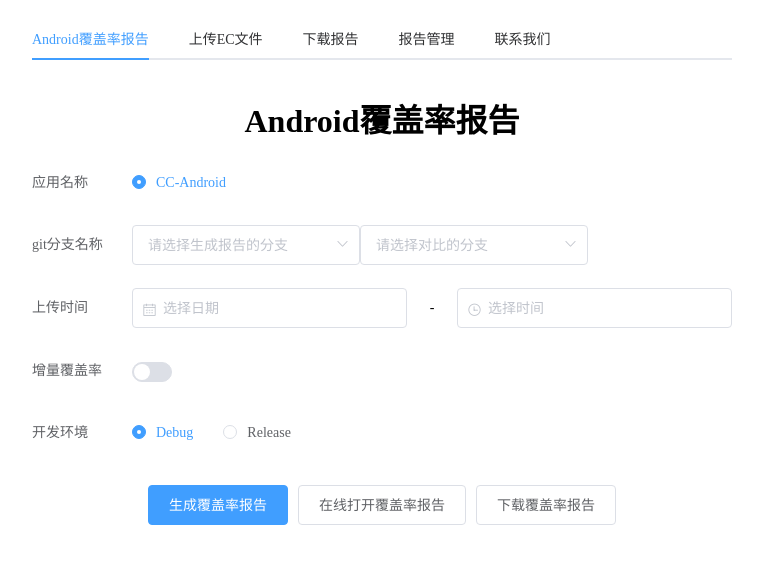
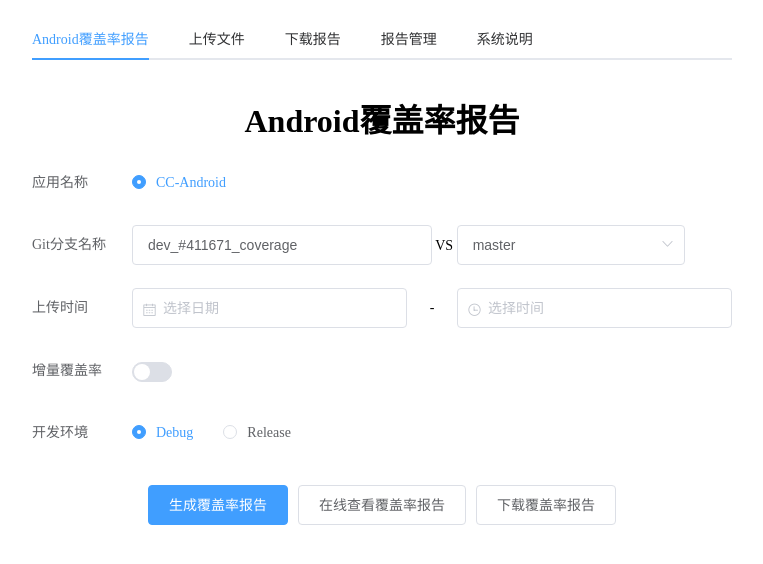
Before and after one commit to duqian291902259/WebVue, a Vue app: page / in a window 1280 px wide. Shown: the top 564 px of the page, without its empty margins (258-1021 px from the left). Built offline with nearby package versions, Linux system fonts and the light colour scheme.

Commit message:
完善前端页面和逻辑

```diff
--- a/src/App.vue
+++ b/src/App.vue
@@ -4,12 +4,12 @@
       <el-tab-pane label="Android覆盖率报告" name="first">
         <report></report>
       </el-tab-pane>
-      <el-tab-pane label="上传EC文件" name="second">
+      <el-tab-pane label="上传文件" name="second">
          <upload/>
       </el-tab-pane>
       <el-tab-pane label="下载报告" name="third"><download/></el-tab-pane>
       <el-tab-pane label="报告管理" name="fourth">报告管理</el-tab-pane>
-      <el-tab-pane label="联系我们" name="fifth">duqian2010@gmail.com</el-tab-pane>
+      <el-tab-pane label="系统说明" name="fifth">系统待完善，Dev by 杜小菜，duqian2010@gmail.com</el-tab-pane>
     </el-tabs>
   </div>
 </template>
--- a/src/components/download.vue
+++ b/src/components/download.vue
@@ -1,12 +1,10 @@
 <template>
   <div>
-    <h1 style="text-align: center">下载覆盖率报告文件</h1>
+    <h1 style="text-align: center">覆盖率报告文件列表</h1>
 
     <el-button style="text-align: center" @click="download" >下载覆盖率报告文件</el-button>
 
-    <button @click="downFile">coverage.ec</button>
-
-    <!-- <a style="text-align: center;margin-top:20px;float:left;" herf="http://127.0.0.1:8090/download?path=download/cc-android/3.8.1/coverage.ec">coverage.ec</a> -->
+    <button @click="downFile">coverage</button>
   </div>
 </template>
 
@@ -18,7 +16,7 @@ export default {
   },
   methods: {
     download() {
-      window.open("http://127.0.0.1:8090/download/android/3.8.1/coverage.ec");
+      window.open("http://127.0.0.1:8090/temp/cc-start-coverage.rar");
     },
 
     downFile() {
--- a/src/components/report.vue
+++ b/src/components/report.vue
@@ -7,12 +7,23 @@
           <el-radio label="CC-Android"></el-radio>
         </el-radio-group>
       </el-form-item>
-      <el-form-item label="git分支名称">
-        <el-select v-model="form.branch" placeholder="请选择生成报告的分支">
+      <el-form-item label="Git分支名称">
+        <!-- <el-select v-model="form.branch" placeholder="请选择生成报告的分支">
           <el-option label="master" value="master"></el-option>
           <el-option label="dev" value="dev"></el-option>
-        </el-select>
+        </el-select> -->
+        <el-input
+          v-model="form.branch"
+          style="width: 300px"
+          placeholder="请填写覆盖率报告对应的分支名称"
+        >
+        </el-input>
+        <span style="width: 50px"> VS </span>
         <el-select v-model="form.base_branch" placeholder="请选择对比的分支">
+          <el-option
+            label="请选择对比的分支"
+            value="请选择对比的分支"
+          ></el-option>
           <el-option label="master" value="master"></el-option>
           <el-option label="dev" value="dev"></el-option>
         </el-select>
@@ -51,10 +62,10 @@
         </el-radio-group>
       </el-form-item>
 
-      <div style="text-align: center">
+      <div style="text-align: center; margin: 10px">
         <el-button type="primary" @click="onSubmit">生成覆盖率报告</el-button>
-        <el-button  @click="openReport">在线打开覆盖率报告</el-button>
-        <el-button style="margin-top: 10px">下载覆盖率报告</el-button>
+        <el-button @click="openReport">在线查看覆盖率报告</el-button>
+        <el-button @click="downloadReport" style="margin-top: 10px">下载覆盖率报告</el-button>
       </div>
 
       <el-form-item label="提示信息" v-if="form.desc">
@@ -65,18 +76,18 @@
 </template>
 
 <script>
-import {requestGet, requestPost} from '../utils/fetch'
+import { requestGet, requestPost } from "../utils/fetch";
 export default {
   data: function () {
     return {
       form: {
         appName: "CC-Android",
-        //branch: "",
-        //base_branch: "master",
+        branch: "dev_#411671_coverage",
+        base_branch: "master",
         date1: "",
         date2: "",
         incremental: false,
-        env: 'Debug',
+        env: "Debug",
         desc: "",
       },
     };
@@ -84,11 +95,19 @@ export default {
   methods: {
     onSubmit() {
       console.warn(this.form);
-      requestGet('http://127.0.0.1:8090/user/test', this.form).then((res)=>{
-        console.warn(res)
-      }).catch(error=>{
-        console.error(error)
-      })
+      requestGet("http://127.0.0.1:8090/user/test", this.form)
+        .then((res) => {
+          console.warn(res);
+          var msg = "覆盖率报告已生成，请点击在线查阅或下载...";
+          this.form.desc = msg;
+          this.$message.success(msg);
+        })
+        .catch((error) => {
+          console.error(error);
+          var errorMsg = `覆盖率报告生成失败... ${error}`;
+          this.form.desc = errorMsg;
+          this.$message.error(errorMsg);
+        });
 
       // requestPost('http://127.0.0.1:8090/WebServer/JacocoApi/uploadEcFile', Object.assign({}, this.form, {
       //   appName:"dq-test",
@@ -99,10 +118,22 @@ export default {
       //   console.error(error)
       // })
     },
+
     openReport() {
-       var url = "http://127.0.0.1:8090/temp/cc/index.html"
-       window.open(url)
+      var url = "http://127.0.0.1:8090/temp/cc-start-coverage/index.html";
+      if(this.form.incremental==false){
+        url = "http://127.0.0.1:8090/temp/cc-all-coverage/index.html";
+      }
+      window.open(url);
       console.warn(`open url ${url}`);
+    },
+    downloadReport() {
+      var url = "http://127.0.0.1:8090/temp/cc-start-coverage.rar";
+      if(this.form.incremental==false){
+        url = "http://127.0.0.1:8090/temp/cc-all-coverage.rar";
+      }
+      window.open(url);
+      console.warn(`download url ${url}`);
     },
   },
 };
--- a/src/components/upload.vue
+++ b/src/components/upload.vue
@@ -1,6 +1,6 @@
 <template>
   <div>
-    <h1 style="text-align: center">上传覆盖率ec文件</h1>
+    <h1 style="text-align: center">上传覆盖率文件、APK等</h1>
     <el-upload
       class="upload-demo"
       action="http://127.0.0.1:8090/WebServer/JacocoApi/uploadEcFile"
```
